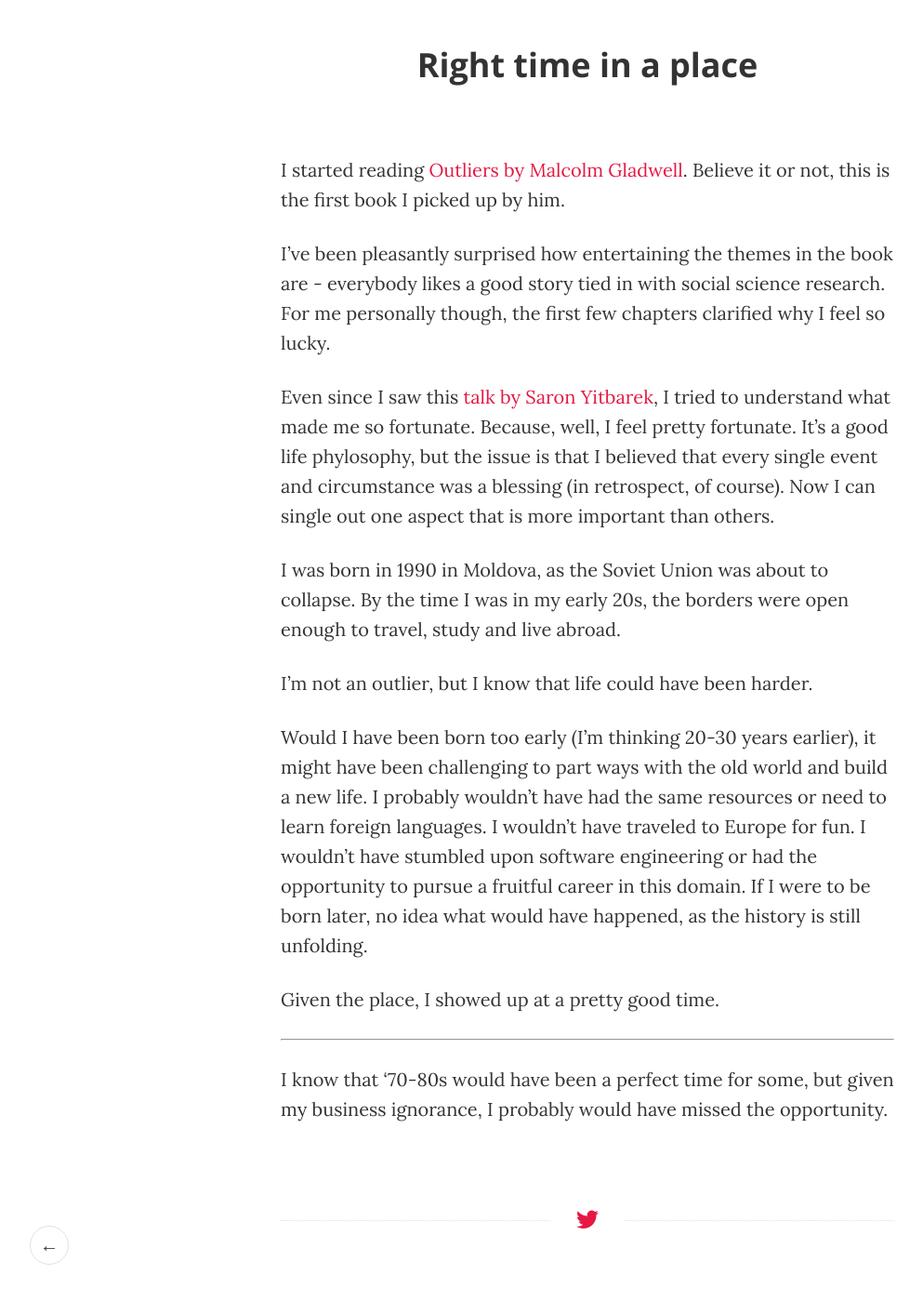
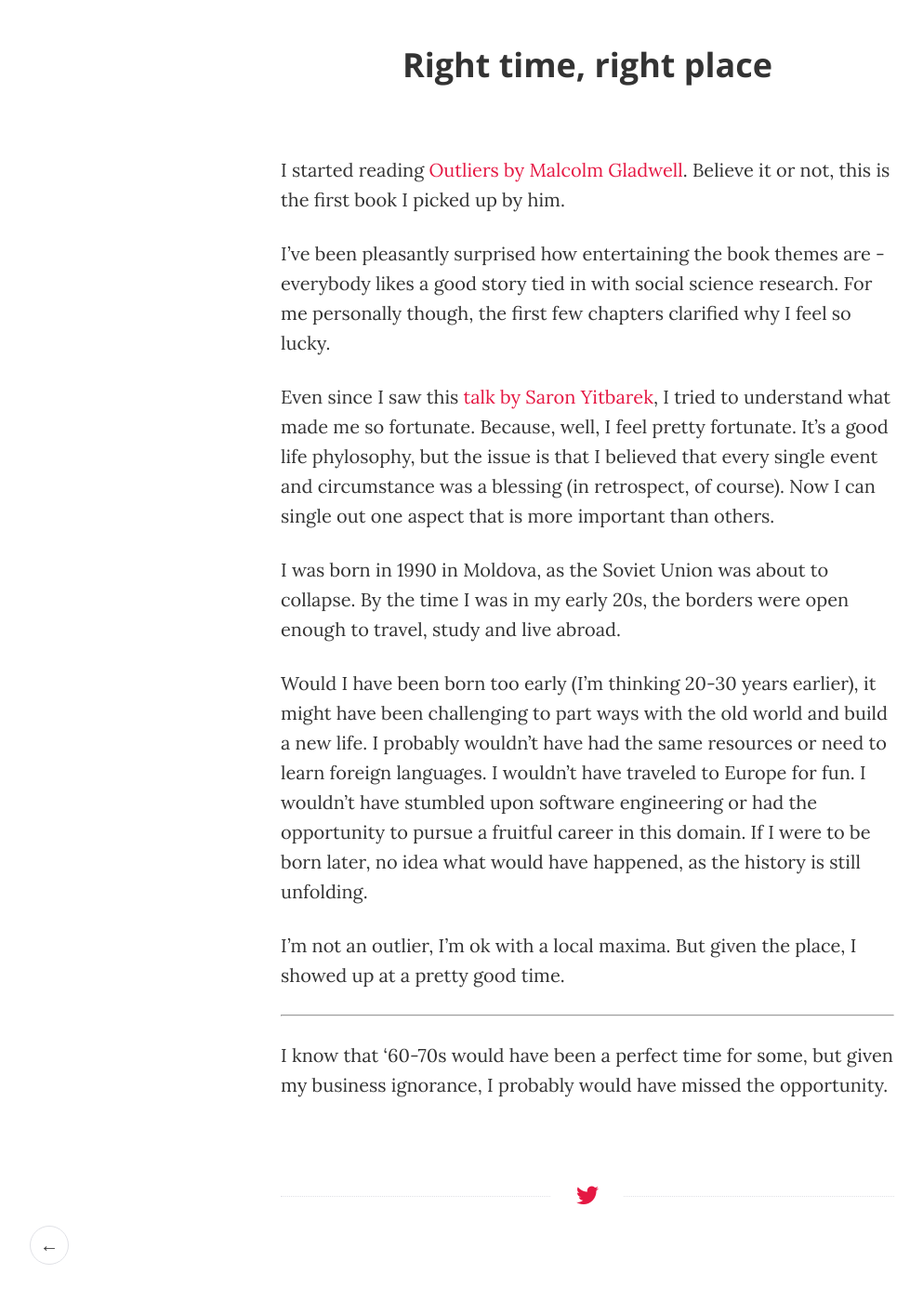
Before and after one commit to ana-balica/ana-balica.github.io, a Jekyll site: the page built from _posts/2020-10-15-right-time-right-place.md, in a window 1280 px wide and 1400 px high, scrolled down 277 px. Shown: the whole window at 93% size, without its empty margins (8-1001 px from the left). Built offline with Jekyll 4.4.1, drawn with Linux system fonts in a browser that asks for light colours; comment, search, counter and statistics services are not loaded.

Commit message:
Update last post

```diff
--- a/_posts/2020-10-15-right-time-in-a-place.md
+++ b/_posts/2020-10-15-right-time-right-place.md
@@ -1,6 +1,6 @@
 ---
 layout: post
-title: "Right time in a place"
+title: "Right time, right place"
 date:   2020-10-15
 tags:
   - misc
@@ -8,18 +8,16 @@ tags:
 
 I started reading [Outliers by Malcolm Gladwell](https://www.amazon.com/Outliers-Story-Success-Malcolm-Gladwell/dp/0316017930). Believe it or not, this is the first book I picked up by him.
 
-I've been pleasantly surprised how entertaining the themes in the book are - everybody likes a good story tied in with social science research. For me personally though, the first few chapters clarified why I feel so lucky.
+I've been pleasantly surprised how entertaining the book themes are - everybody likes a good story tied in with social science research. For me personally though, the first few chapters clarified why I feel so lucky.
 
 Even since I saw this [talk by Saron Yitbarek](https://www.youtube.com/watch?v=BUmV6fsZegs), I tried to understand what made me so fortunate. Because, well, I feel pretty fortunate. It's a good life phylosophy, but the issue is that I believed that every single event and circumstance was a blessing (in retrospect, of course). Now I can single out one aspect that is more important than others.
 
 I was born in 1990 in Moldova, as the Soviet Union was about to collapse. By the time I was in my early 20s, the borders were open enough to travel, study and live abroad.
 
-I'm not an outlier, but I know that life could have been harder.
-
 Would I have been born too early (I'm thinking 20-30 years earlier), it might have been challenging to part ways with the old world and build a new life. I probably wouldn't have had the same resources or need to learn foreign languages. I wouldn't have traveled to Europe for fun. I wouldn't have stumbled upon software engineering or had the opportunity to pursue a fruitful career in this domain. If I were to be born later, no idea what would have happened, as the history is still unfolding.
 
-Given the place, I showed up at a pretty good time.
+I'm not an outlier, I'm ok with a local maxima. But given the place, I showed up at a pretty good time.
 
 ----
 
-I know that '70-80s would have been a perfect time for some, but given my business ignorance, I probably would have missed the opportunity.
+I know that '60-70s would have been a perfect time for some, but given my business ignorance, I probably would have missed the opportunity.
```
